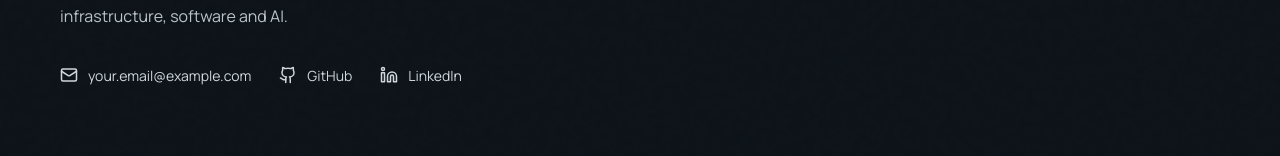
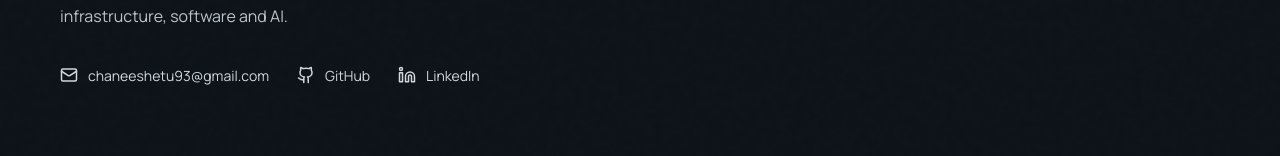
Before and after one commit to chandem/chane-eshetu-portfolio, a React (Vite) app: page / in a window 1280 px wide. Shown: the part 4606-4762 px from the top of the page. Built offline with nearby package versions, Linux system fonts and the light colour scheme.

Commit message:
Update portfolio contact email

```diff
--- a/src/App.tsx
+++ b/src/App.tsx
@@ -204,7 +204,7 @@ function App() {
             <h2>Let's build something <em>useful</em>.</h2>
             <p className="contact-copy">Open to collaborations, roles and projects at the intersection of infrastructure, software and AI.</p>
             <div className="social-links">
-              <a href="mailto:your.email@example.com"><Mail size={18} /> your.email@example.com</a>
+              <a href="mailto:chaneeshetu93@gmail.com"><Mail size={18} /> chaneeshetu93@gmail.com</a>
               <a href="https://github.com/chandem" target="_blank" rel="noreferrer"><Github size={18} /> GitHub</a>
               <a href="https://www.linkedin.com/in/chane-eshetu" target="_blank" rel="noreferrer"><Linkedin size={18} /> LinkedIn</a>
             </div>
```
